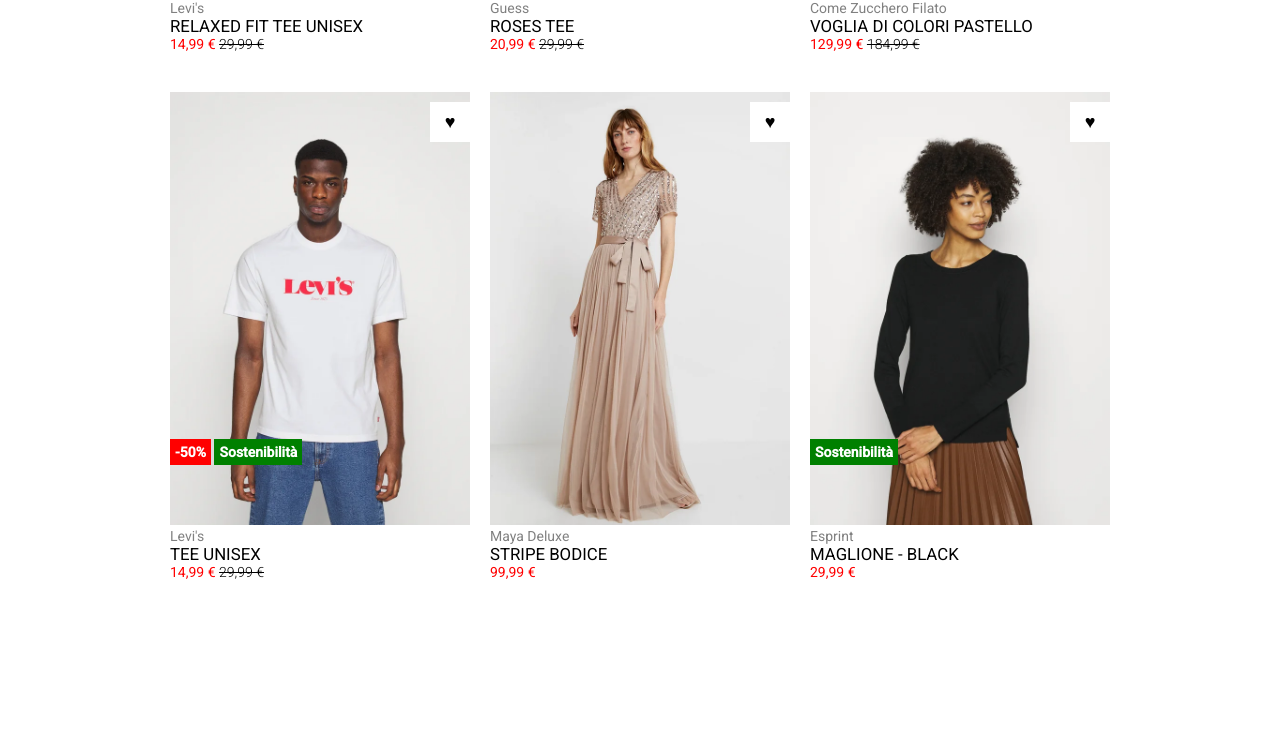
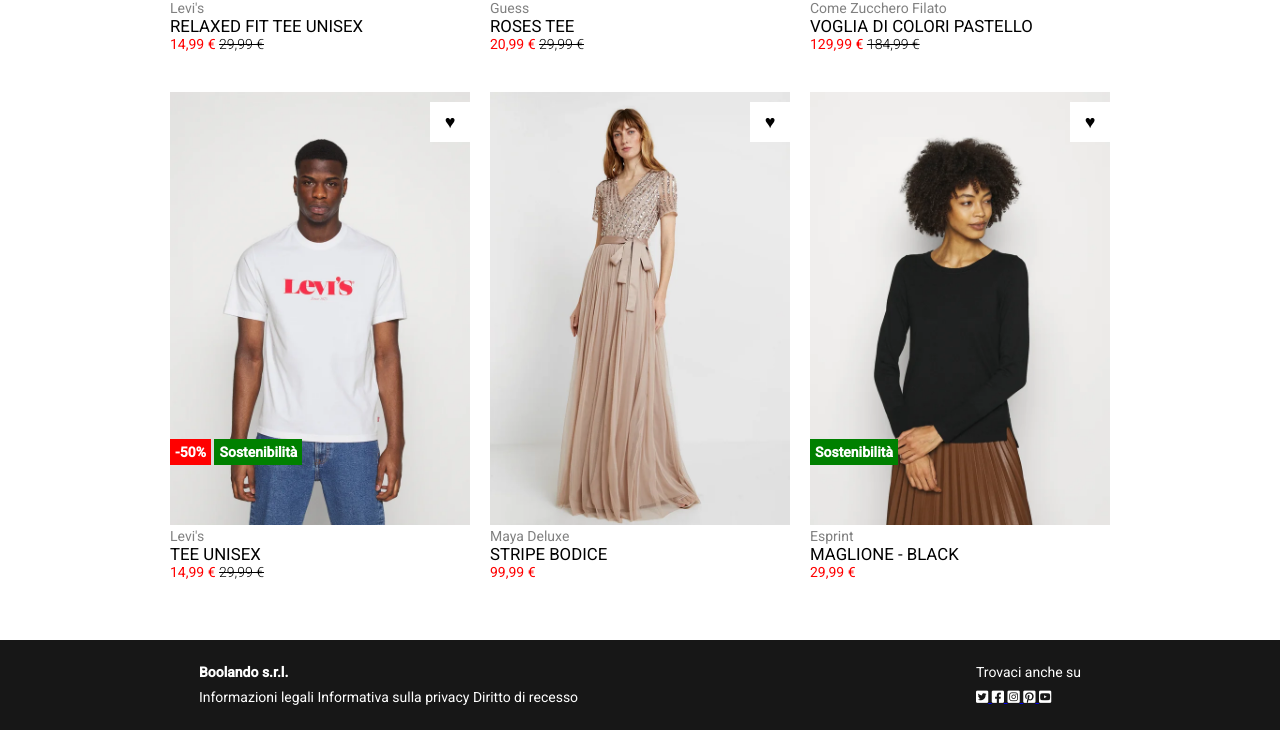
Before and after one commit to KentaBilotta/html-css-boolando, a plain HTML site: page index.html in a window 1280 px wide. Shown: the part 536-1266 px from the top of the page. Before the commit the page ends 1176 px from the top, so only its background shows below. Drawn offline with Linux system fonts and the light colour scheme.

Commit message:
settimo commit

```diff
--- a/index.html
+++ b/index.html
@@ -156,6 +156,47 @@
         </div>
     </main>
     <footer>
+        <div class="company-info">
+            <div class="company-name">Boolando s.r.l.</div>
+            <span class="info">
+                <a href="#!" class="link">Informazioni legali</a>
+            </span>
+            <span class="info">
+                <a href="#!" class="link">Informativa sulla privacy</a>
+            </span>
+            <span class="info">
+                <a href="#!" class="link">Diritto di recesso</a>
+            </span>
+        </div>
+
+        <div class="social-info">
+            <div class="invite">Trovaci anche su</div>
+            <span class="social">
+                <a href="#!">
+                    <i class="fa-brands fa-twitter-square"></i>
+                </a>
+            </span>
+            <span class="social">
+                <a href="#!">
+                    <i class="fa-brands fa-facebook-square"></i>
+                </a>
+            </span>
+            <span class="social">
+                <a href="#!">
+                    <i class="fa-brands fa-instagram-square"></i>
+                </a>
+            </span>
+            <span class="social">
+                <a href="#!">
+                    <i class="fa-brands fa-pinterest-square"></i>
+                </a>
+            </span>
+            <span class="social">
+                <a href="#!">
+                    <i class="fa-brands fa-youtube-square"></i>
+                </a>
+            </span>
+        </div>
 
     </footer>
 
--- a/style.css
+++ b/style.css
@@ -152,3 +152,37 @@ main{
 .saled-price{
     color: red;
 }
+
+footer{
+    background-color: rgb(23, 23, 23);
+    color: white;
+    display: flex;
+    justify-content: space-around;
+}
+
+.link{
+    color: white;
+    text-decoration: none;
+}
+
+.link:hover{
+    text-decoration: underline;
+}
+
+.fa-brands{
+    color: white;
+}
+
+.company-info{
+    line-height: 25px;
+    padding: 20px;
+}
+
+.company-name{
+    font-weight: bold;
+}
+
+.social-info{
+    line-height: 25px;
+    padding: 20px;
+}
```
